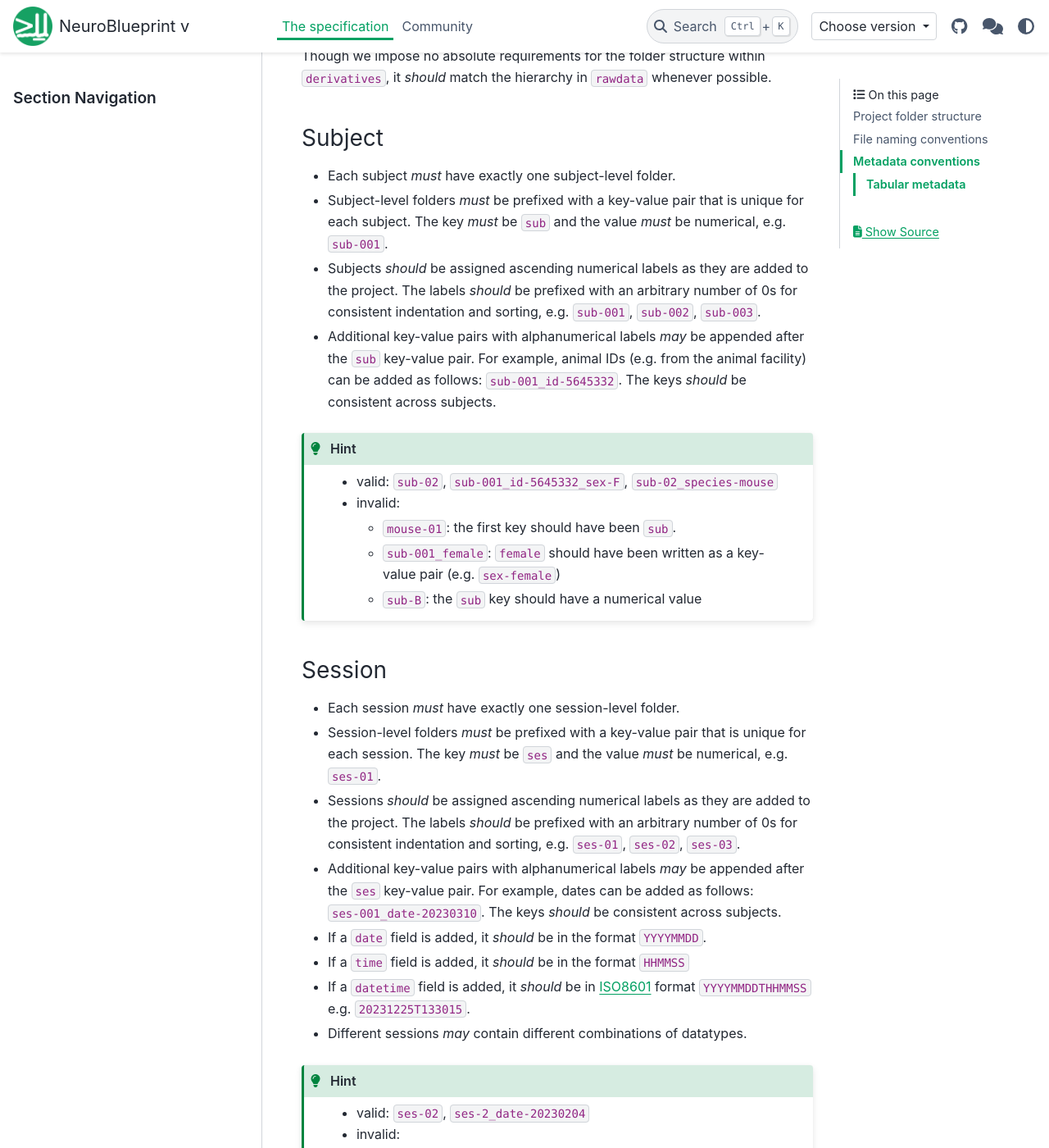
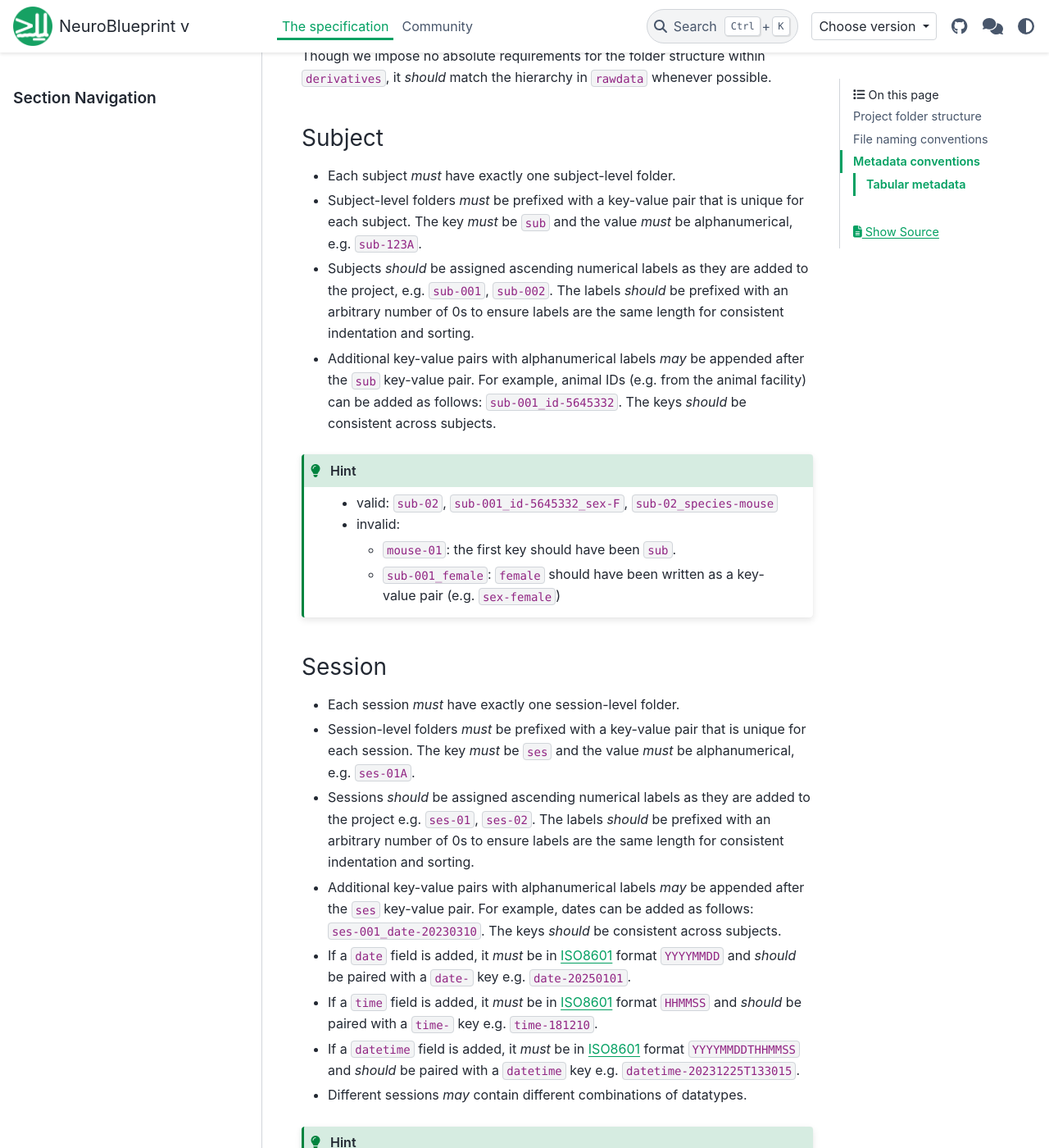
Before and after one commit to neuroinformatics-unit/NeuroBlueprint, a Sphinx documentation site: the page built from docs/source/specification.md, in a window 1280 px wide and 1400 px high, scrolled down 1610 px. Shown: the whole window at 82% size. Built offline with Sphinx 7.4.7 and the PyData theme 0.15.4, drawn with Linux system fonts in a browser that asks for light colours; the version number could not be read and is left out; some of the changed text lies outside the part shown.

Commit message:
Loosen the requirement for numeric labels to allow alphanumeric labels.

```diff
--- a/docs/source/specification.md
+++ b/docs/source/specification.md
@@ -39,8 +39,8 @@ Below we describe each level of the `rawdata` folder hierarchy in more detail. T
 ### Subject
 
 * Each subject *must* have exactly one subject-level folder.
-* Subject-level folders *must* be prefixed with a key-value pair that is unique for each subject. The key *must* be `sub` and the value *must* be numerical, e.g. `sub-001`.
-* Subjects *should* be assigned ascending numerical labels as they are added to the project. The labels *should* be prefixed with an arbitrary number of 0s for consistent indentation and sorting, e.g. `sub-001`, `sub-002`, `sub-003`.
+* Subject-level folders *must* be prefixed with a key-value pair that is unique for each subject. The key *must* be `sub` and the value *must* be alphanumerical, e.g. `sub-123A`.
+* Subjects *should* be assigned ascending numerical labels as they are added to the project, e.g. `sub-001`, `sub-002`. The labels *should* be prefixed with an arbitrary number of 0s to ensure labels are the same length for consistent indentation and sorting.
 * Additional key-value pairs with alphanumerical labels *may* be appended after the `sub` key-value pair. For example, animal IDs (e.g. from the animal facility) can be added as follows: `sub-001_id-5645332`. The keys *should* be consistent across subjects.
 
 :::{hint}
@@ -48,18 +48,17 @@ Below we describe each level of the `rawdata` folder hierarchy in more detail. T
 * invalid:
   * `mouse-01`: the first key should have been `sub`.
   * `sub-001_female`: `female` should have been written as a key-value pair (e.g. `sex-female`)
-  * `sub-B`: the `sub` key should have a numerical value
 :::
 
 ### Session
 
 * Each session *must* have exactly one session-level folder.
-* Session-level folders *must* be prefixed with a key-value pair that is unique for each session. The key *must* be `ses` and the value *must* be numerical, e.g. `ses-01`.
-* Sessions *should* be assigned ascending numerical labels as they are added to the project. The labels *should* be prefixed with an arbitrary number of 0s for consistent indentation and sorting, e.g. `ses-01`, `ses-02`, `ses-03`.
+* Session-level folders *must* be prefixed with a key-value pair that is unique for each session. The key *must* be `ses` and the value *must* be alphanumerical, e.g. `ses-01A`.
+* Sessions *should* be assigned ascending numerical labels as they are added to the project e.g. `ses-01`, `ses-02`. The labels *should* be prefixed with an arbitrary number of 0s to ensure labels are the same length for consistent indentation and sorting.
 * Additional key-value pairs with alphanumerical labels *may* be appended after the `ses` key-value pair. For example, dates can be added as follows: `ses-001_date-20230310`. The keys *should* be consistent across subjects.
-* If a `date` field is added, it *should* be in the format `YYYYMMDD`.
-* If a `time` field is added, it *should* be in the format `HHMMSS`
-* If a `datetime` field is added, it *should* be in [ISO8601](https://en.wikipedia.org/wiki/ISO_8601) format `YYYYMMDDTHHMMSS` e.g. `20231225T133015`.
+* If a `date` field is added, it *must* be in [ISO8601](https://en.wikipedia.org/wiki/ISO_8601) format `YYYYMMDD` and *should* be paired with a `date-` key e.g. `date-20250101`.
+* If a `time` field is added, it *must* be in [ISO8601](https://en.wikipedia.org/wiki/ISO_8601) format `HHMMSS` and *should* be paired with a `time-` key e.g. `time-181210`.
+* If a `datetime` field is added, it *must* be in [ISO8601](https://en.wikipedia.org/wiki/ISO_8601) format `YYYYMMDDTHHMMSS` and *should* be paired with a `datetime` key e.g. `datetime-20231225T133015`.
 * Different sessions *may* contain different combinations of datatypes.
 
 :::{hint}
@@ -67,7 +66,6 @@ Below we describe each level of the `rawdata` folder hierarchy in more detail. T
 * invalid:
   * `date-20230204_ses-01`: `ses` should have been the first key
   * `session2`: should have been written as `ses-2`
-  * `ses-A`: the `ses` key should have a numerical value
 :::
 
 ### Datatype
```
